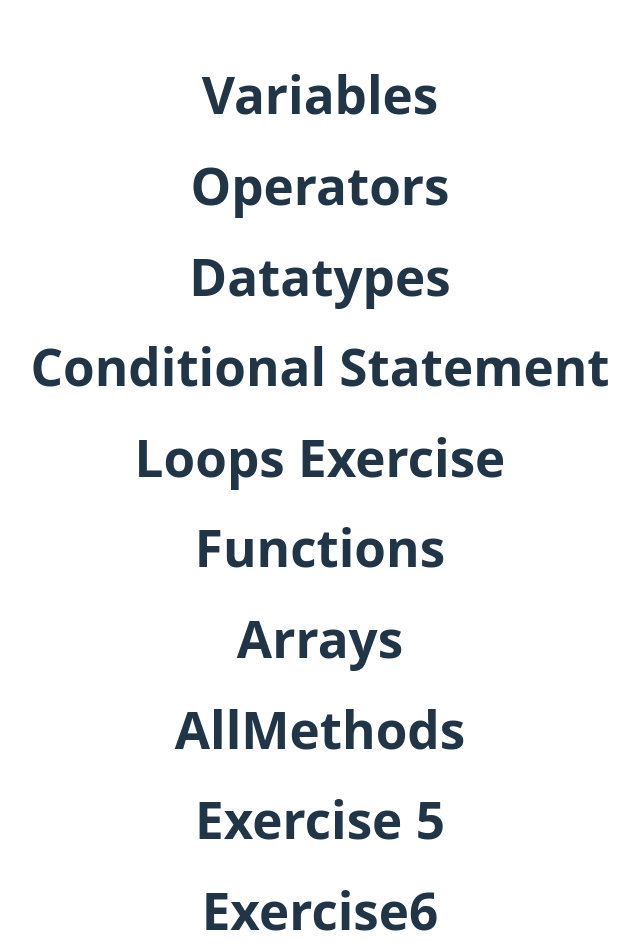
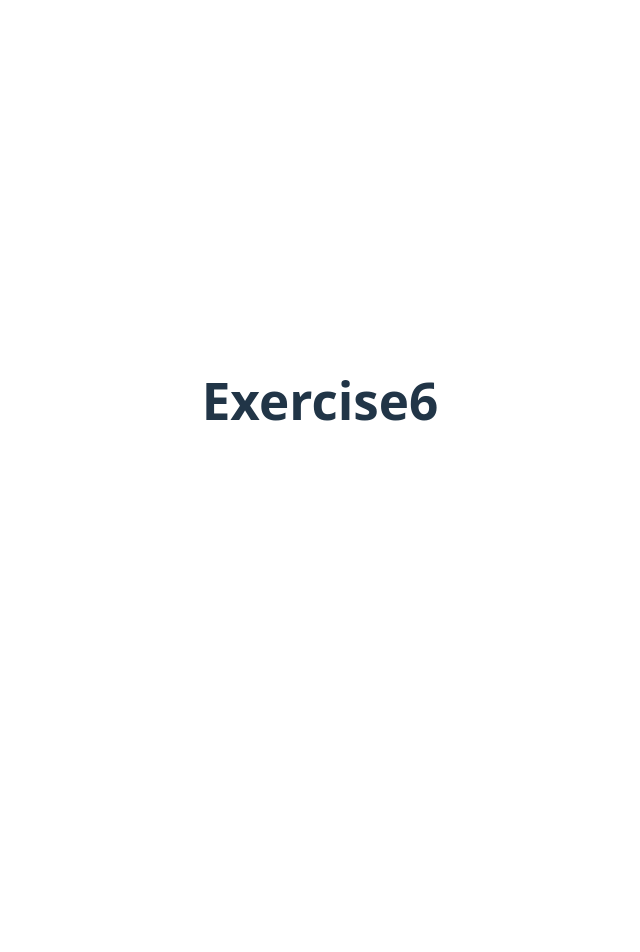
Before and after one commit to kuldeeepkumar/Training, a React (Vite) app: page / in a window 1280 px wide. Shown: the top 952 px of the page, without its empty margins (320-960 px from the left). After the commit the page ends 800 px from the top, so only its background shows below. Built offline with nearby package versions, Linux system fonts and the light colour scheme.

Commit message:
issue fiixed in app js fiile

```diff
--- a/src/App.jsx
+++ b/src/App.jsx
@@ -9,13 +9,13 @@ import Exercise6 from './exercises/exercise6/Exercise6'
 function App() {
   return (
     <>
-    <Exercise1/>
+    {/* <Exercise1/>
     <Exercise2/>
     <Exercise3/>
     <Exercise4/>
-    <Exercise5/>
+    <Exercise5/> */}
     <Exercise6/>
     </>
-  );
-}
-export default App
+  );}
+
+  export default App
```
